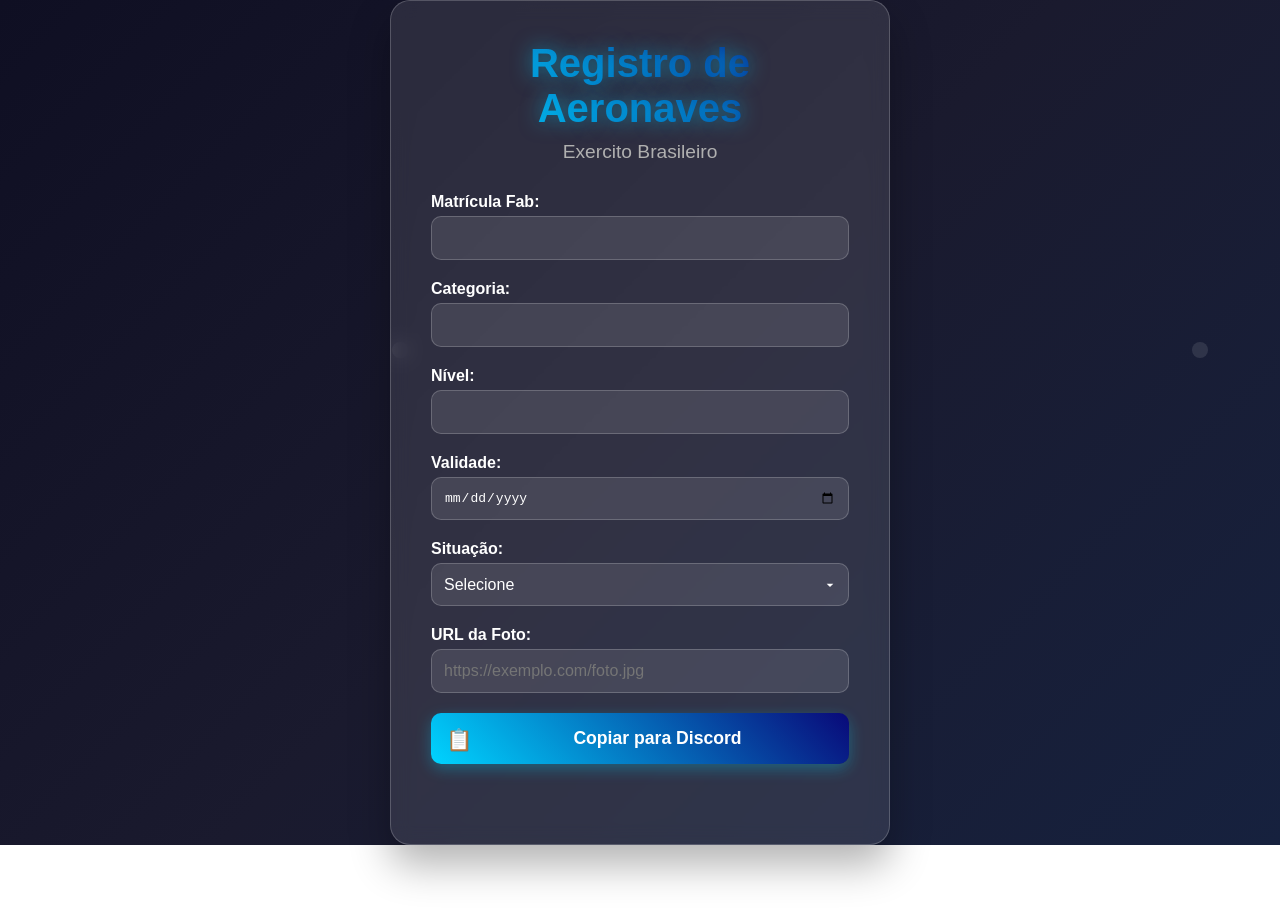
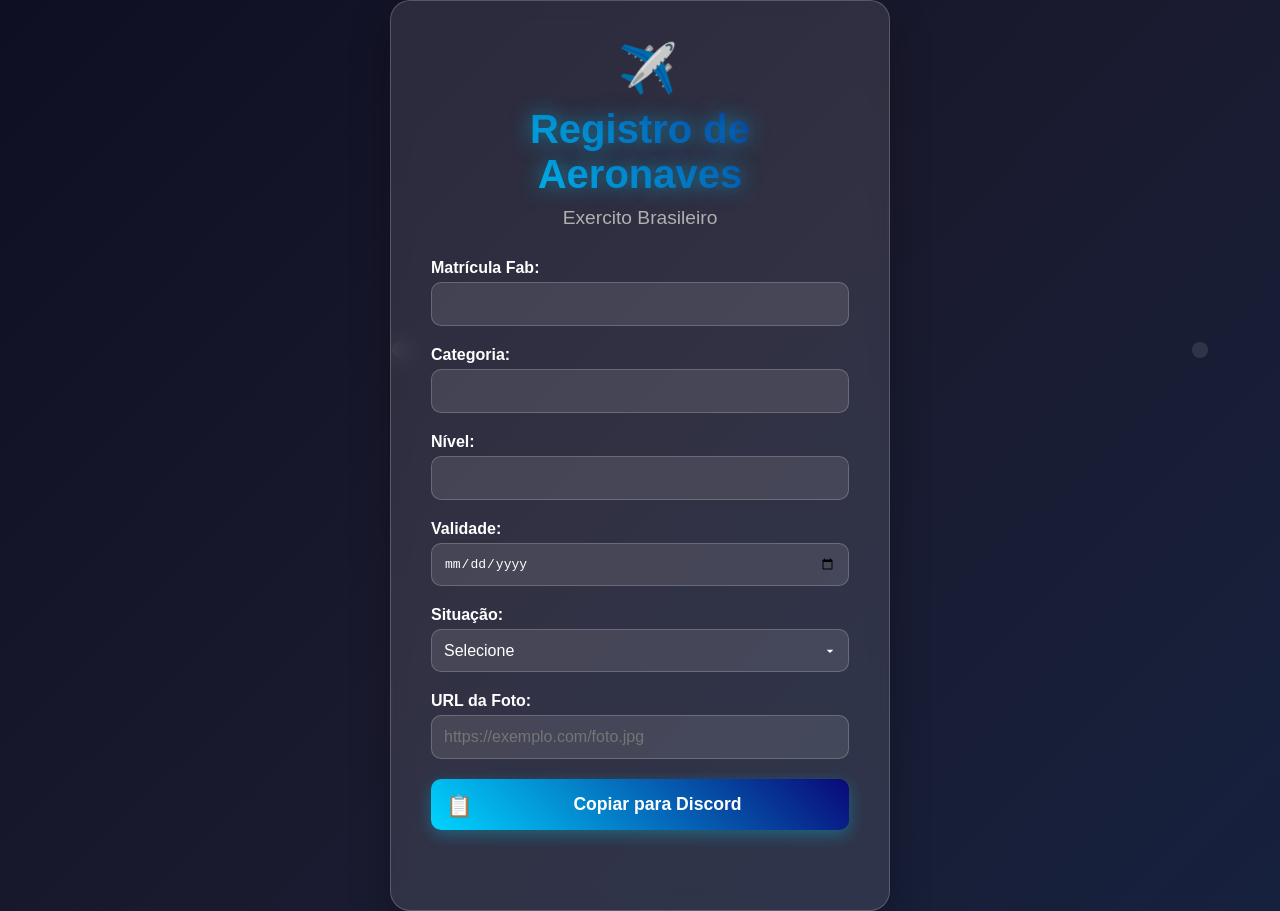
Before and after one commit to OtavioAlbertt/Registro_de_Aeronave-ABCD, a plain HTML site: page index.html in a window 1280 px wide. Before the commit the page ends 845 px from the top, so only its background shows below. Drawn offline with Linux system fonts and the light colour scheme.

Commit message:
Update index.html

```diff
--- a/index.html
+++ b/index.html
@@ -9,6 +9,9 @@
 <body>
     <div class="container">
         <header>
+            <div class="logo">
+                <div class="airplane-icon">✈️</div> <!-- Ícone de avião animado; substitua por uma imagem se quiser -->
+            </div>
             <h1>Registro de Aeronaves</h1>
             <p>Exercito Brasileiro</p>
         </header>
```
